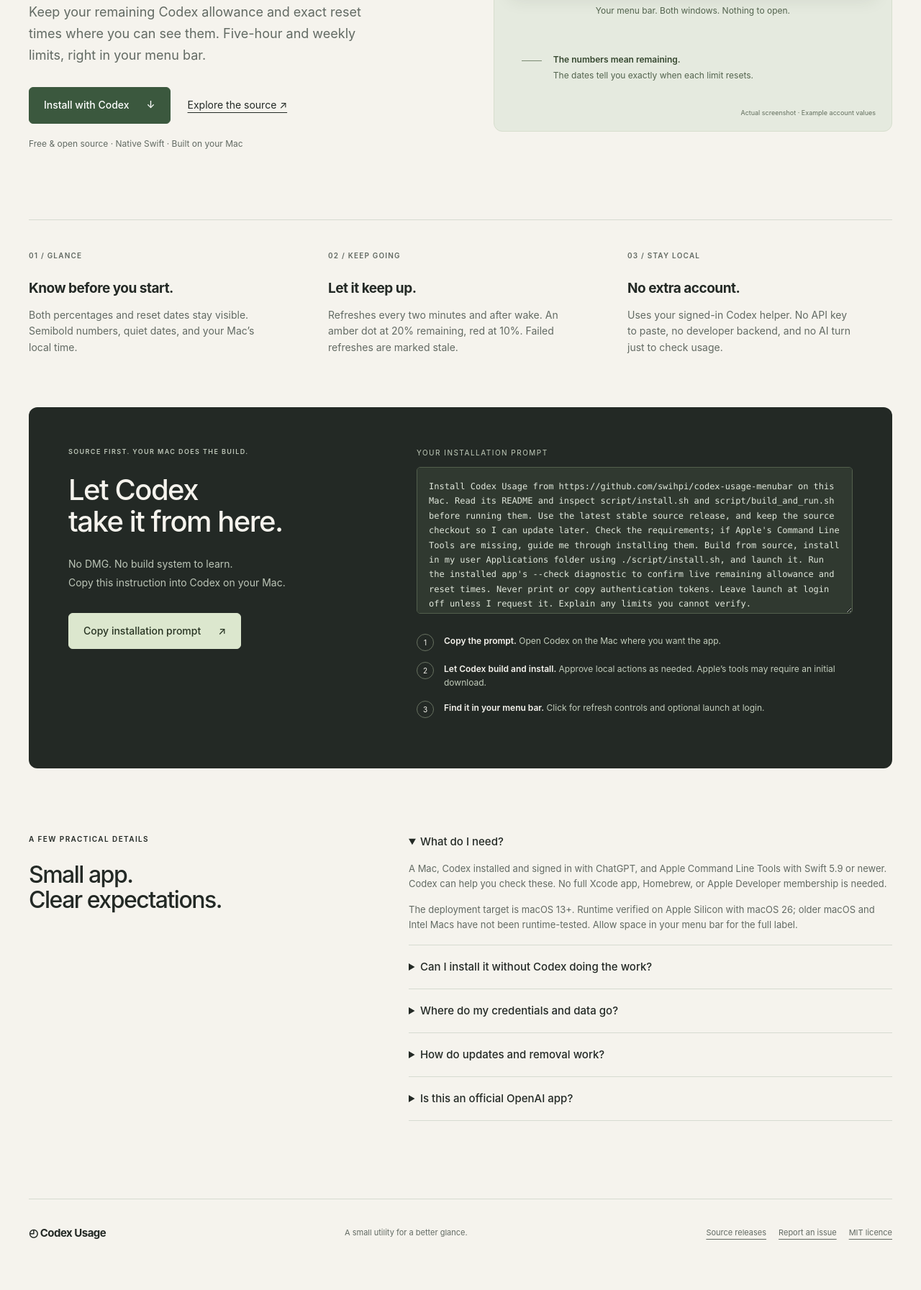
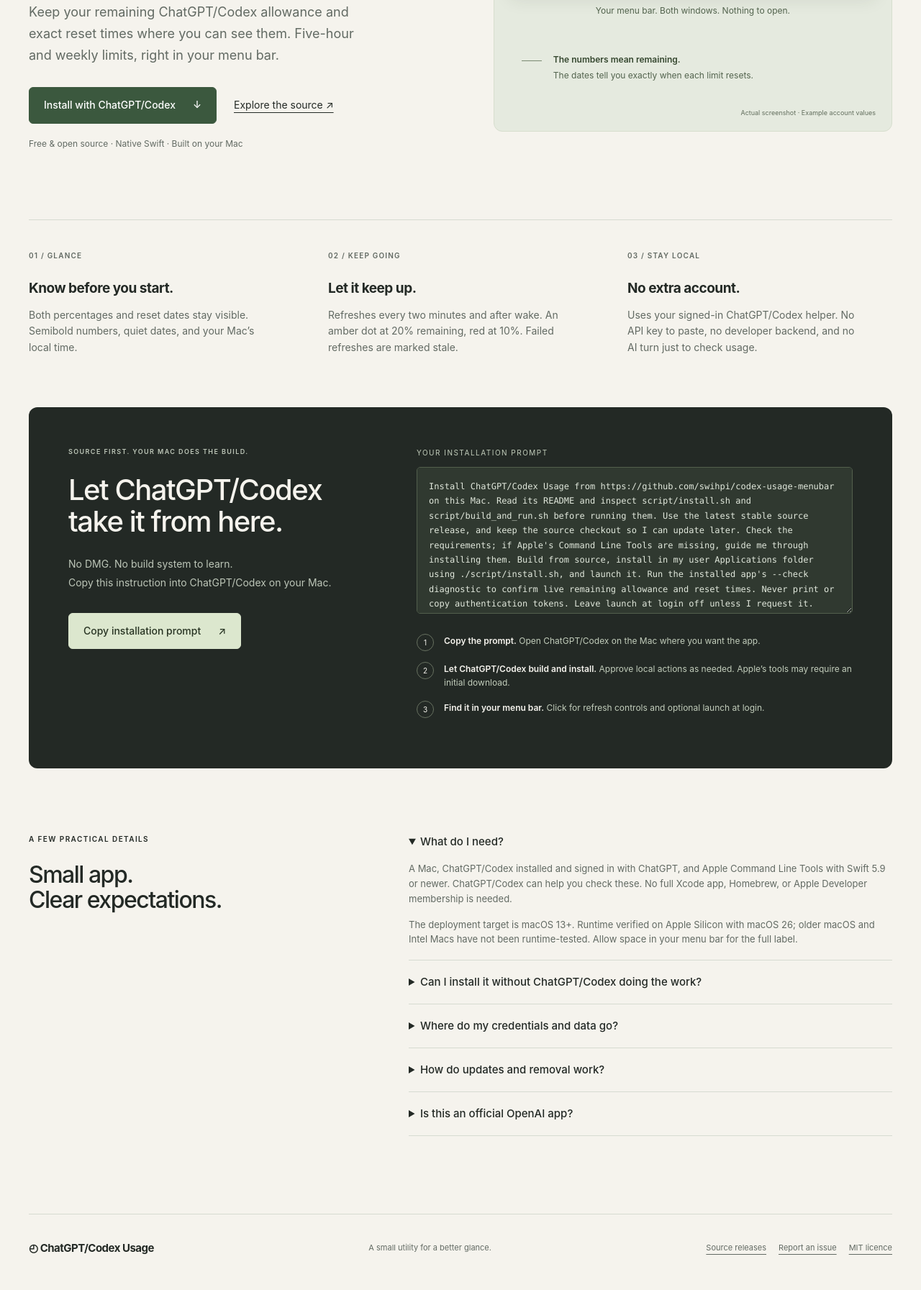
Before and after one commit to swihpi/codex-usage-menubar, a plain HTML site: page docs/index.html in a window 1280 px wide. Shown: the part 406-2199 px from the top of the page at 72% size. Before the commit the page ends 2178 px from the top, so only its background shows below. Drawn offline with Linux system fonts and the light colour scheme.

Commit message:
Use ChatGPT/Codex wording across public content and display labels

```diff
--- a/docs/index.html
+++ b/docs/index.html
@@ -4,9 +4,9 @@
 <meta charset="utf-8">
 <meta name="viewport" content="width=device-width,initial-scale=1">
 <meta name="theme-color" content="#f5f3ed">
-<title>Codex Usage — Your allowance. Always in sight.</title>
-<meta name="description" content="A free, open-source Mac menu bar app for remaining Codex allowance and exact reset times. Build and install it with Codex.">
-<meta property="og:title" content="Codex Usage — Your allowance. Always in sight.">
+<title>ChatGPT/Codex Usage — Your allowance. Always in sight.</title>
+<meta name="description" content="A free, open-source Mac menu bar app for remaining ChatGPT/Codex allowance and exact reset times. Build and install it with ChatGPT/Codex.">
+<meta property="og:title" content="ChatGPT/Codex Usage — Your allowance. Always in sight.">
 <meta property="og:description" content="Both limits. Both reset times. Right in your Mac menu bar. Free and open source.">
 <meta property="og:type" content="website">
 <link rel="icon" href="assets/icon.svg" type="image/svg+xml">
@@ -15,7 +15,7 @@
 </head>
 <body>
 <header class="nav wrap">
-<a class="brand" href="#"><span class="brand-mark" aria-hidden="true">◴</span> Codex Usage</a>
+<a class="brand" href="#"><span class="brand-mark" aria-hidden="true">◴</span> ChatGPT/Codex Usage</a>
 <a class="source-link" href="https://github.com/swihpi/codex-usage-menubar">Source on GitHub <span aria-hidden="true">↗</span></a>
 </header>
 <main>
@@ -23,8 +23,8 @@
 <div class="hero-copy">
 <p class="eyebrow"><span class="live-dot" aria-hidden="true"></span> A little more headroom for your Mac</p>
 <h1>Your allowance.<br><em>Always in sight.</em></h1>
-<p class="intro">Keep your remaining Codex allowance and exact reset times where you can see them. Five-hour and weekly limits, right in your menu bar.</p>
-<div class="actions"><a class="button" href="#install">Install with Codex <span aria-hidden="true">↓</span></a><a class="text-link" href="https://github.com/swihpi/codex-usage-menubar">Explore the source ↗</a></div>
+<p class="intro">Keep your remaining ChatGPT/Codex allowance and exact reset times where you can see them. Five-hour and weekly limits, right in your menu bar.</p>
+<div class="actions"><a class="button" href="#install">Install with ChatGPT/Codex <span aria-hidden="true">↓</span></a><a class="text-link" href="https://github.com/swihpi/codex-usage-menubar">Explore the source ↗</a></div>
 <p class="fineprint">Free & open source · Native Swift · Built on your Mac</p>
 </div>
 <div class="product-stage">
@@ -40,31 +40,31 @@
 <section class="details wrap" aria-label="How it fits your day">
 <div><span class="detail-number">01 / GLANCE</span><h2>Know before you start.</h2><p>Both percentages and reset dates stay visible. Semibold numbers, quiet dates, and your Mac’s local time.</p></div>
 <div><span class="detail-number">02 / KEEP GOING</span><h2>Let it keep up.</h2><p>Refreshes every two minutes and after wake. An amber dot at 20% remaining, red at 10%. Failed refreshes are marked stale.</p></div>
-<div><span class="detail-number">03 / STAY LOCAL</span><h2>No extra account.</h2><p>Uses your signed-in Codex helper. No API key to paste, no developer backend, and no AI turn just to check usage.</p></div>
+<div><span class="detail-number">03 / STAY LOCAL</span><h2>No extra account.</h2><p>Uses your signed-in ChatGPT/Codex helper. No API key to paste, no developer backend, and no AI turn just to check usage.</p></div>
 </section>
 <section class="install wrap" id="install">
-<div class="install-heading"><p class="eyebrow">SOURCE FIRST. YOUR MAC DOES THE BUILD.</p><h2>Let Codex<br>take it from here.</h2><p>No DMG. No build system to learn.<br>Copy this instruction into Codex on your Mac.</p><button class="button" id="copy-prompt" type="button">Copy installation prompt <span aria-hidden="true">↗</span></button><p id="copy-status" class="copy-status" role="status" aria-live="polite"></p></div>
+<div class="install-heading"><p class="eyebrow">SOURCE FIRST. YOUR MAC DOES THE BUILD.</p><h2>Let ChatGPT/Codex<br>take it from here.</h2><p>No DMG. No build system to learn.<br>Copy this instruction into ChatGPT/Codex on your Mac.</p><button class="button" id="copy-prompt" type="button">Copy installation prompt <span aria-hidden="true">↗</span></button><p id="copy-status" class="copy-status" role="status" aria-live="polite"></p></div>
 <div class="install-body">
 <label class="prompt-label" for="install-prompt">YOUR INSTALLATION PROMPT</label>
-<textarea id="install-prompt" readonly spellcheck="false">Install Codex Usage from https://github.com/swihpi/codex-usage-menubar on this Mac. Read its README and inspect script/install.sh and script/build_and_run.sh before running them. Use the latest stable source release, and keep the source checkout so I can update later. Check the requirements; if Apple's Command Line Tools are missing, guide me through installing them. Build from source, install in my user Applications folder using ./script/install.sh, and launch it. Run the installed app's --check diagnostic to confirm live remaining allowance and reset times. Never print or copy authentication tokens. Leave launch at login off unless I request it. Explain any limits you cannot verify.</textarea>
-<ol class="steps"><li><span>1</span><p><strong>Copy the prompt.</strong> Open Codex on the Mac where you want the app.</p></li><li><span>2</span><p><strong>Let Codex build and install.</strong> Approve local actions as needed. Apple’s tools may require an initial download.</p></li><li><span>3</span><p><strong>Find it in your menu bar.</strong> Click for refresh controls and optional launch at login.</p></li></ol>
-<noscript><p>JavaScript is off. Select and copy the prompt above, then paste it into Codex.</p></noscript>
+<textarea id="install-prompt" readonly spellcheck="false">Install ChatGPT/Codex Usage from https://github.com/swihpi/codex-usage-menubar on this Mac. Read its README and inspect script/install.sh and script/build_and_run.sh before running them. Use the latest stable source release, and keep the source checkout so I can update later. Check the requirements; if Apple's Command Line Tools are missing, guide me through installing them. Build from source, install in my user Applications folder using ./script/install.sh, and launch it. Run the installed app's --check diagnostic to confirm live remaining allowance and reset times. Never print or copy authentication tokens. Leave launch at login off unless I request it. Explain any limits you cannot verify.</textarea>
+<ol class="steps"><li><span>1</span><p><strong>Copy the prompt.</strong> Open ChatGPT/Codex on the Mac where you want the app.</p></li><li><span>2</span><p><strong>Let ChatGPT/Codex build and install.</strong> Approve local actions as needed. Apple’s tools may require an initial download.</p></li><li><span>3</span><p><strong>Find it in your menu bar.</strong> Click for refresh controls and optional launch at login.</p></li></ol>
+<noscript><p>JavaScript is off. Select and copy the prompt above, then paste it into ChatGPT/Codex.</p></noscript>
 </div>
 </section>
 <section class="questions wrap">
 <div><p class="eyebrow">A FEW PRACTICAL DETAILS</p><h2>Small app.<br>Clear expectations.</h2></div>
 <div class="faq-list">
-<details open><summary>What do I need?</summary><p>A Mac, Codex installed and signed in with ChatGPT, and Apple Command Line Tools with Swift 5.9 or newer. Codex can help you check these. No full Xcode app, Homebrew, or Apple Developer membership is needed.</p><p>The deployment target is macOS 13+. Runtime verified on Apple Silicon with macOS 26; older macOS and Intel Macs have not been runtime-tested. Allow space in your menu bar for the full label.</p></details>
-<details><summary>Can I install it without Codex doing the work?</summary><p>Yes. Clone the repository, select a release, and run the installer:</p><pre><code>git clone https://github.com/swihpi/codex-usage-menubar.git
+<details open><summary>What do I need?</summary><p>A Mac, ChatGPT/Codex installed and signed in with ChatGPT, and Apple Command Line Tools with Swift 5.9 or newer. ChatGPT/Codex can help you check these. No full Xcode app, Homebrew, or Apple Developer membership is needed.</p><p>The deployment target is macOS 13+. Runtime verified on Apple Silicon with macOS 26; older macOS and Intel Macs have not been runtime-tested. Allow space in your menu bar for the full label.</p></details>
+<details><summary>Can I install it without ChatGPT/Codex doing the work?</summary><p>Yes. Clone the repository, select a release, and run the installer:</p><pre><code>git clone https://github.com/swihpi/codex-usage-menubar.git
 cd codex-usage-menubar
-git checkout v1.0.0
+git checkout v1.0.1
 ./script/install.sh</code></pre><p>Missing Apple’s tools? Run <code>xcode-select --install</code> first and finish the macOS installer. See the <a href="https://github.com/swihpi/codex-usage-menubar#manual-installation">complete build instructions</a>.</p></details>
-<details><summary>Where do my credentials and data go?</summary><p>This app does not directly read or copy Codex credential files. It asks the installed Codex helper for usage; that helper manages authentication and its own network access. The app adds no analytics or developer backend and saves only its most recent usage snapshot.</p><p>The website is hosted on GitHub Pages, which has its own standard service logging.</p></details>
+<details><summary>Where do my credentials and data go?</summary><p>This app does not directly read or copy ChatGPT/Codex credential files. It asks the installed ChatGPT/Codex helper for usage; that helper manages authentication and its own network access. The app adds no analytics or developer backend and saves only its most recent usage snapshot.</p><p>The website is hosted on GitHub Pages, which has its own standard service logging.</p></details>
 <details><summary>How do updates and removal work?</summary><p>Updates are manual: select a newer source release and rerun the installer. To remove it, switch off launch at login, quit the app, and move it from your user Applications folder to the Trash.</p></details>
-<details><summary>Is this an official OpenAI app?</summary><p>No. Codex Usage is an independent community project by <a href="https://github.com/swihpi">swihpi</a>, released under the MIT licence. It is not affiliated with, endorsed by, or sponsored by OpenAI. The local Codex app-server interface can change with future updates.</p></details>
+<details><summary>Is this an official OpenAI app?</summary><p>No. ChatGPT/Codex Usage is an independent community project by <a href="https://github.com/swihpi">swihpi</a>, released under the MIT licence. It is not affiliated with, endorsed by, or sponsored by OpenAI. The local ChatGPT/Codex app-server interface can change with future updates.</p></details>
 </div>
 </section>
 </main>
-<footer class="wrap"><a class="brand" href="#">◴ Codex Usage</a><p>A small utility for a better glance.</p><div><a href="https://github.com/swihpi/codex-usage-menubar/releases">Source releases</a><a href="https://github.com/swihpi/codex-usage-menubar/issues">Report an issue</a><a href="https://github.com/swihpi/codex-usage-menubar/blob/main/LICENSE">MIT licence</a></div></footer>
+<footer class="wrap"><a class="brand" href="#">◴ ChatGPT/Codex Usage</a><p>A small utility for a better glance.</p><div><a href="https://github.com/swihpi/codex-usage-menubar/releases">Source releases</a><a href="https://github.com/swihpi/codex-usage-menubar/issues">Report an issue</a><a href="https://github.com/swihpi/codex-usage-menubar/blob/main/LICENSE">MIT licence</a></div></footer>
 </body>
 </html>
--- a/docs/site.js
+++ b/docs/site.js
@@ -5,7 +5,7 @@
 button.addEventListener('click', async () => {
   try {
     await navigator.clipboard.writeText(prompt.value);
-    status.textContent = 'Copied. Paste it into Codex on your Mac.';
+    status.textContent = 'Copied. Paste it into ChatGPT/Codex on your Mac.';
     button.textContent = 'Prompt copied ✓';
   } catch {
     prompt.focus();
```
Also changed, not shown: 5 other files.
